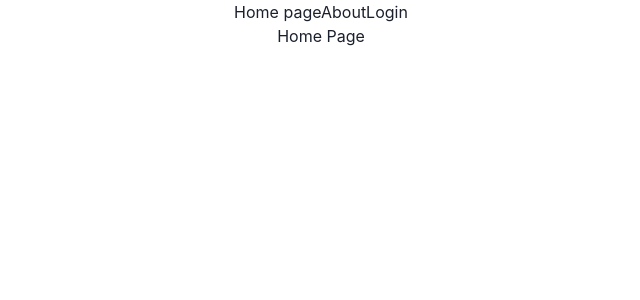
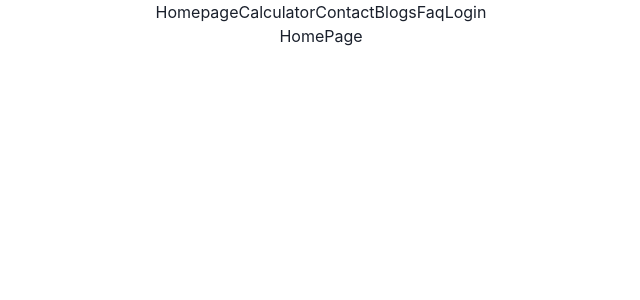
Before and after one commit to DeveshSuryawanshi/tart-clover-1298, a React (Create React App) app: page / in a window 1280 px wide. Shown: the top 300 px of the page, without its empty margins (319-959 px from the left). Built offline with nearby package versions, Linux system fonts and the light colour scheme.

Commit message:
Structure Done

```diff
--- a/src/NavBar/MainRoutes.tsx
+++ b/src/NavBar/MainRoutes.tsx
@@ -1,12 +1,21 @@
 import React from "react";
 import { Route, Routes } from "react-router-dom";
+import { Blogs } from "../pages/Blogs/Blogs";
+import { Calculator } from "../pages/Calculator/Calculator";
+import { Contact } from "../pages/Contact/Contact";
+import { Faq } from "../pages/FAQ/Faq";
+import { HomePage } from "../pages/HomePage/HomePage";
+import { Login } from "../pages/Login/Login";
 
 export const MainRoutes = () => {
   return (
     <Routes>
-      <Route path="/" element={<h1>Home Page</h1>}/>
-      <Route path="/about" element={<h1>About</h1>}/>
-      <Route path="/login" element={<h1>Login</h1>}/>
+      <Route path="/" element={<HomePage/>}/>
+      <Route path="/calculator" element={<Calculator/>}/>
+      <Route path="/contact" element={<Contact/>}/>
+      <Route path="/blogs" element={<Blogs/>}/>
+      <Route path="/login" element={<Login/>}/>
+      <Route path="/faq" element={<Faq/>}/>
     </Routes>
   );
 };
--- a/src/NavBar/NavBar.tsx
+++ b/src/NavBar/NavBar.tsx
@@ -4,8 +4,11 @@ import { Link } from 'react-router-dom'
 export const NavBar = () => {
   return (
     <div>
-        <Link to='/'>Home page</Link>
-        <Link to='/about'>About</Link>
+        <Link to='/'>Homepage</Link>
+        <Link to='/calculator'>Calculator</Link>
+        <Link to='/contact'>Contact</Link>
+        <Link to='/blogs'>Blogs</Link>
+        <Link to='/faq'>Faq</Link>
         <Link to='/login'>Login</Link>
     </div>
   )
```
